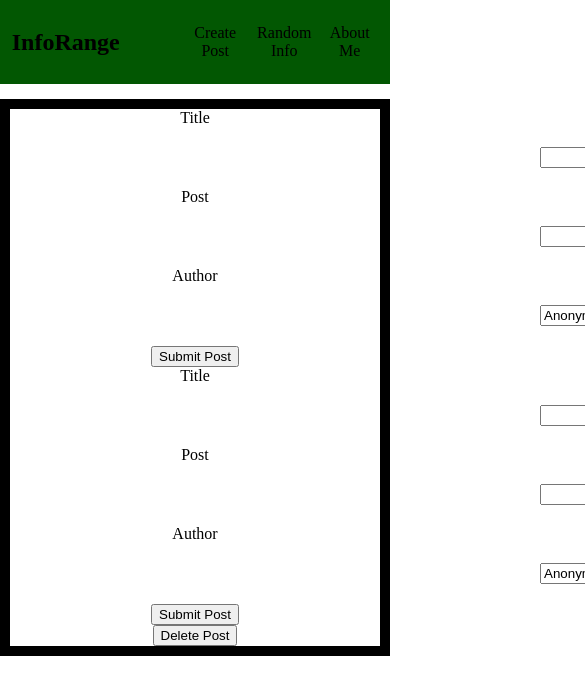
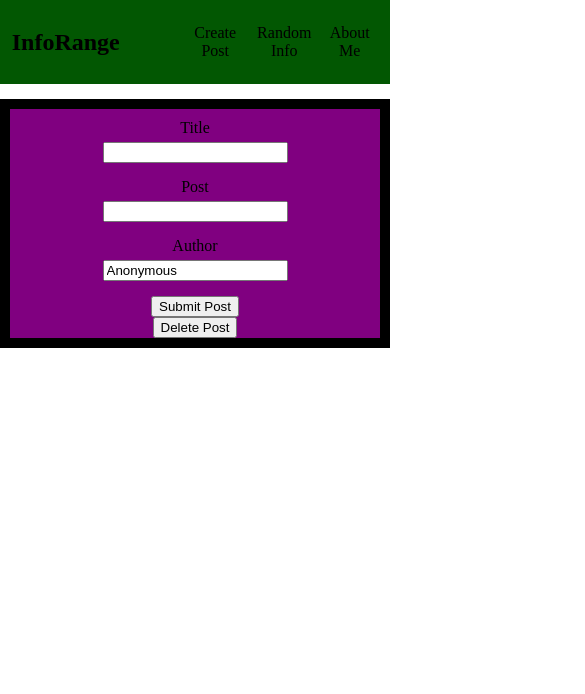
Before and after one commit to Obsidian609/inforange, a React (Create React App) app: page /createposts in a window 390 px wide. Shown: the top 694 px of the page, 585 px wide, since content can reach past the window. Built offline with nearby package versions, Linux system fonts and the light colour scheme; no server answers; a web font is replaced by a local one.

Commit message:
2 added media queries for background colors

```diff
--- a/src/App.css
+++ b/src/App.css
@@ -1,5 +1,11 @@
-@media screen and (min-width: 680px) {
-    .app {
+@media screen and (max-width: 960px) {
+    .navDiv {
         background-color: red;
     }
 }
+
+@media screen and (max-width: 875px) {
+    .navDiv {
+        background-color: purple;
+    }
+}
--- a/src/App.js
+++ b/src/App.js
@@ -19,6 +19,7 @@ function App() {
 
   const newPosts= {
     border: '10px solid black',
+    paddingTop: '10px',
   }
 
   useEffect(() => {
@@ -37,7 +38,7 @@ function App() {
   return (
     <div className='app' style={app}>
       <Nav />
-      <div style={newPosts}>
+      <div className='navDiv' style={newPosts}>
       <Route path="/aboutme" >
         <AboutMe />
       </Route>
--- a/src/Components/CreatePost.jsx
+++ b/src/Components/CreatePost.jsx
@@ -9,7 +9,9 @@ function CreatePost(props) {
 
   const posts = {
     display: 'flex',
-    margin: '20px 530px',
+    margin: '0 auto',
+    marginTop: '5px',
+    marginBottom: '15px',
     justifyContent: 'space-around',
     alignItems: 'center',
   }
--- a/src/Components/DeletePost.jsx
+++ b/src/Components/DeletePost.jsx
@@ -1,6 +1,5 @@
 import React from 'react';
 import axios from 'axios';
-import CreatePost from './CreatePost'
 
 function UpdatePost(props) {
   const { fetchPosts, setFetchPosts, post} = props;
@@ -17,11 +16,6 @@ function UpdatePost(props) {
 
   return (
     <div>
-        <CreatePost
-            fetchPosts={fetchPosts}
-            setFetchPosts={setFetchPosts}
-            post={post}
-        />
      <button onClick={handleDelete}>Delete Post</button>
     </div>
   );
```
